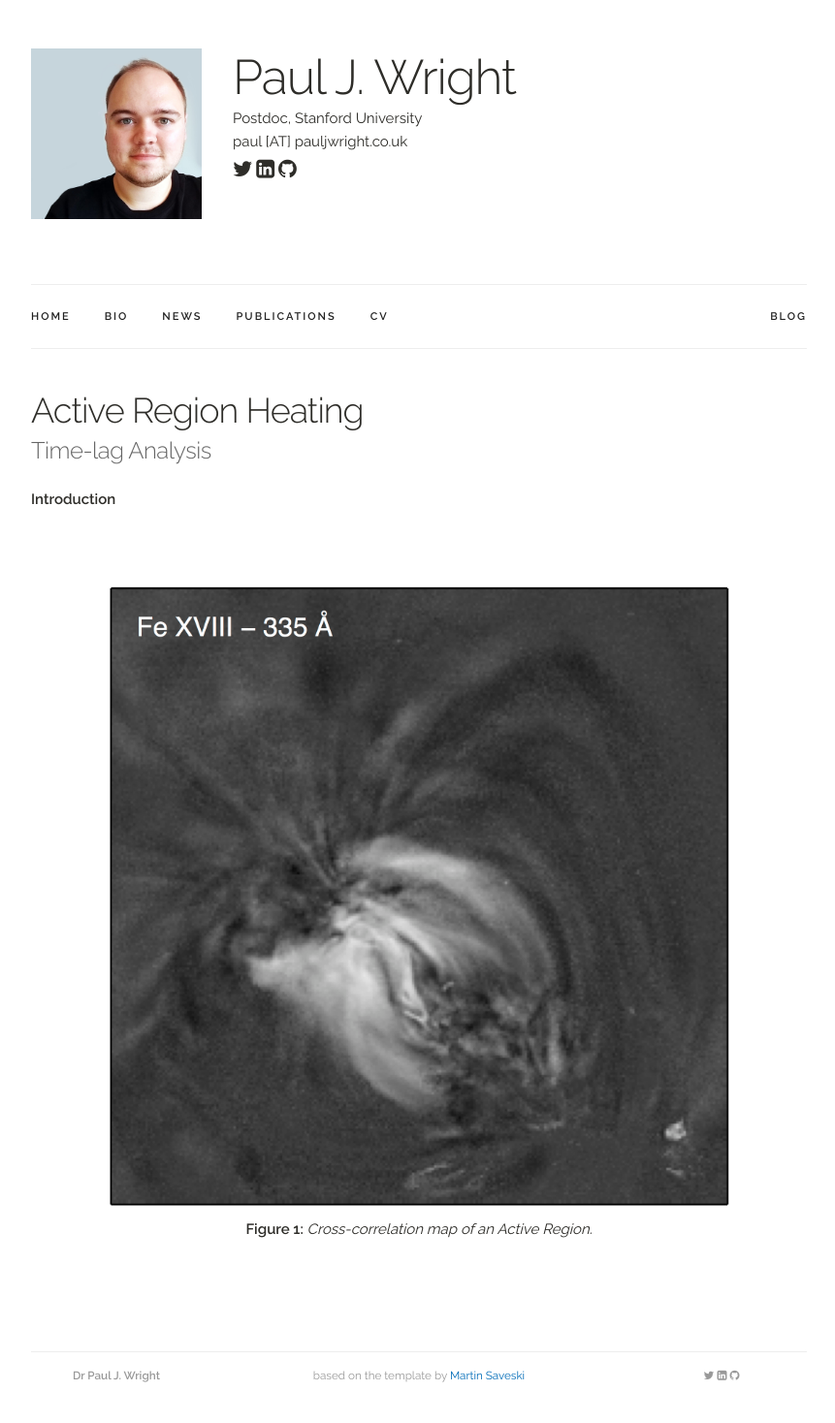
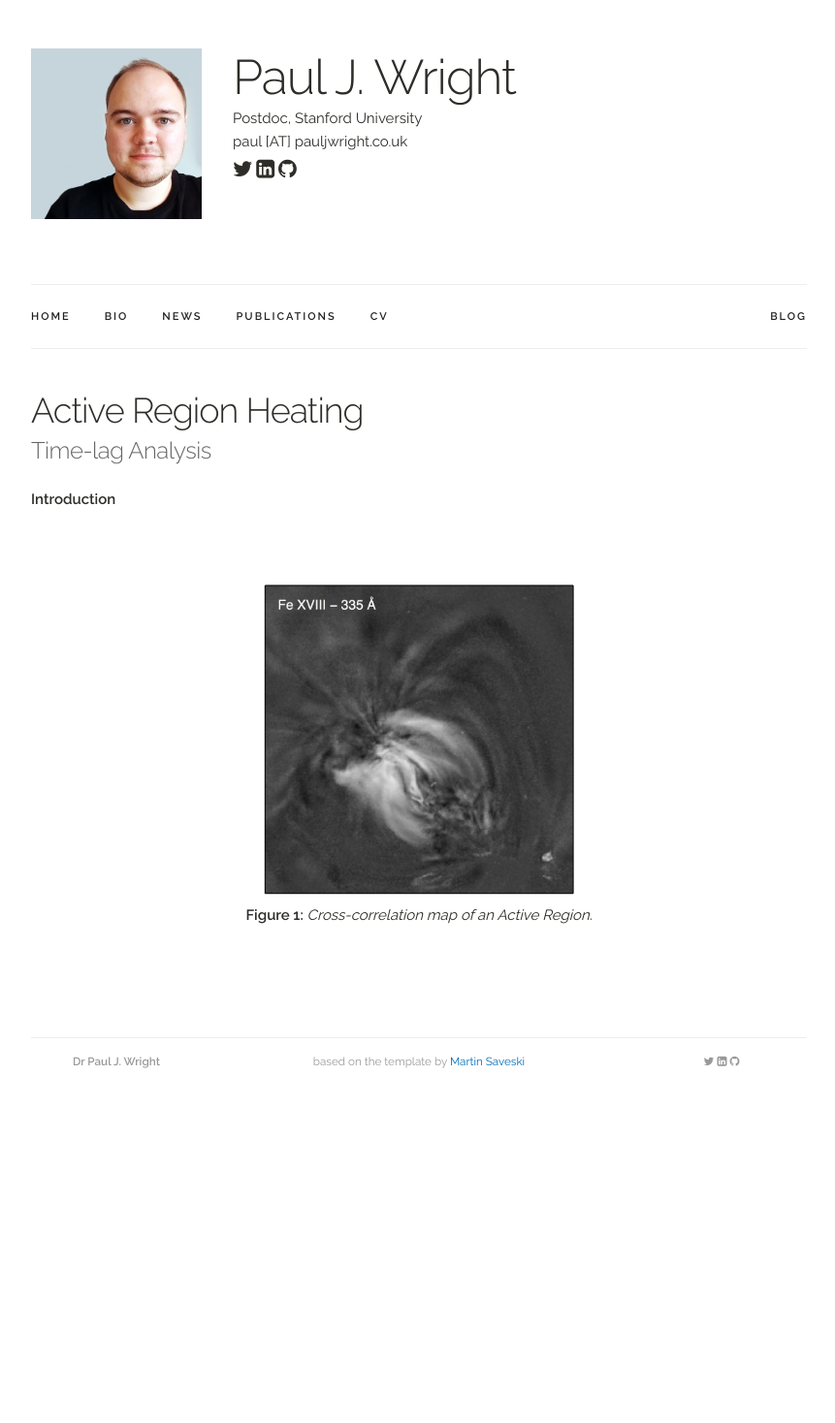
Before and after one commit to rookie0o9/rookie0o9.github.io, a Jekyll site: the page built from _projects/2019_ActiveRegionHeating.md, in a window 1280 px wide. Shown: the whole page at 97% size, without its empty margins (208-1069 px from the left). Built offline with Jekyll 4.4.1, drawn with Linux system fonts in a browser that asks for light colours; after the commit the page ends 1144 px from its top, so only the background shows below that.

Commit message:
Update 2019_ActiveRegionHeating.md

```diff
--- a/_projects/2019_ActiveRegionHeating.md
+++ b/_projects/2019_ActiveRegionHeating.md
@@ -8,7 +8,7 @@ subtitle: Time-lag Analysis
 
 <br>
 <figure class="image">
-  <img src="../assets/projects/2019_ActiveRegionHeating/Fe18-335_Corr.png" alt="Cross-correlation map of an active region" style="width: 90%"/>
+  <img src="../assets/projects/2019_ActiveRegionHeating/Fe18-335_Corr.png" alt="Cross-correlation map of an active region" style="width: 45%"/>
   <figcaption><b>Figure 1:</b> <i>Cross-correlation map of an Active Region.</i></figcaption>
 </figure>
 <br>
```
